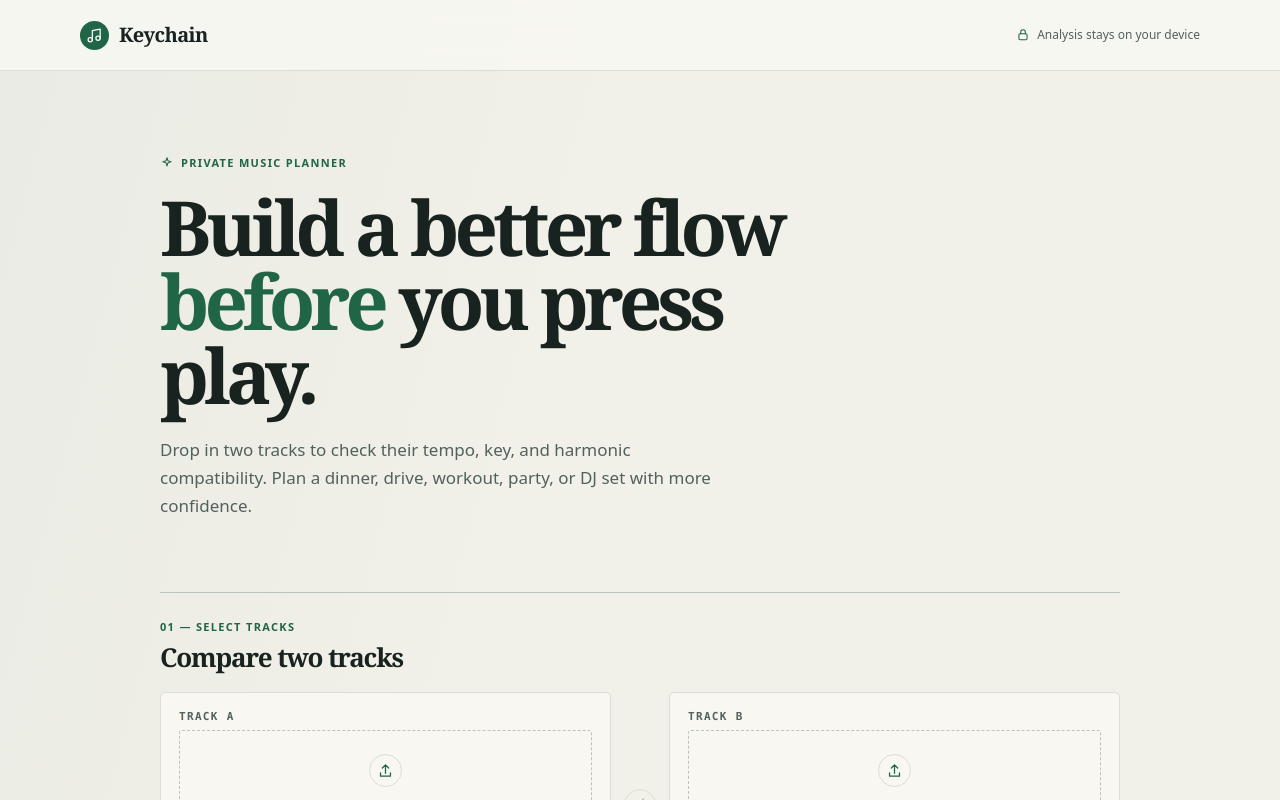
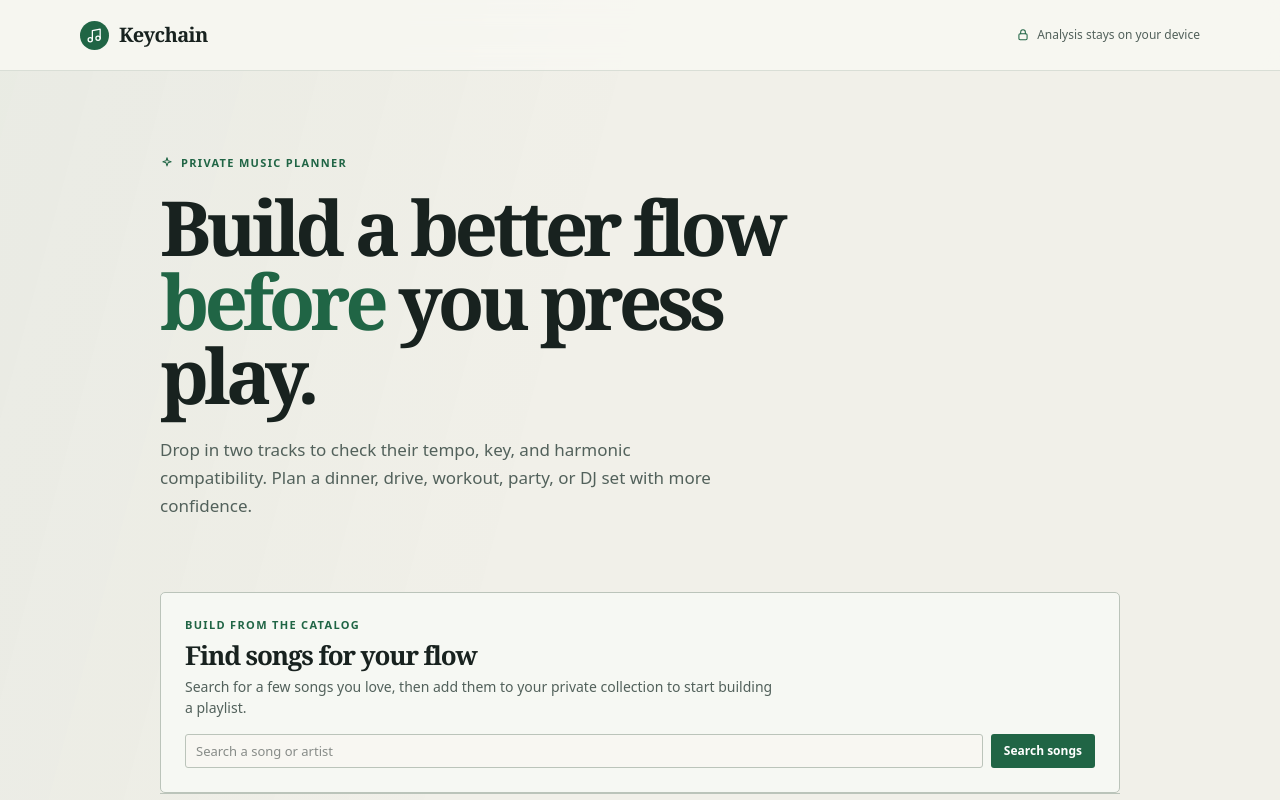
Before and after one commit to jennyy08/Keychain, a Next.js app: page / in a window 1280 px wide. Shown: the top 800 px of the page. Built offline with nearby package versions, Linux system fonts and the light colour scheme.

Commit message:
add Last.fm catalog search

```diff
--- a/app/globals.css
+++ b/app/globals.css
@@ -302,6 +302,128 @@
   margin-top: 72px;
   padding-top: 26px;
   border-top: 1px solid var(--line-strong);
+}
+.catalog-search {
+  margin-top: 48px;
+  padding: 24px;
+  border: 1px solid var(--line-strong);
+  border-radius: 5px;
+  background: #f6f8f3;
+}
+.catalog-search .section-heading {
+  margin-bottom: 8px;
+}
+.catalog-intro {
+  max-width: 590px;
+  margin: 0 0 16px;
+  color: var(--ink-soft);
+  font-size: 14px;
+  line-height: 1.5;
+}
+.catalog-search-form {
+  display: flex;
+  gap: 8px;
+}
+.catalog-search-form label {
+  flex: 1;
+}
+.catalog-search-form input {
+  width: 100%;
+  height: 34px;
+  padding: 0 10px;
+  border: 1px solid var(--line-strong);
+  border-radius: 3px;
+  background: var(--paper);
+  color: var(--ink);
+  font: 13px var(--font-sans);
+}
+.catalog-search-form input:focus {
+  border-color: var(--green);
+  outline: 2px solid rgba(32, 101, 69, 0.16);
+}
+.catalog-message {
+  margin: 12px 0 0;
+  color: var(--green);
+  font-size: 12px;
+  font-weight: 600;
+}
+.catalog-message--error {
+  color: #a34832;
+}
+.catalog-results {
+  display: grid;
+  gap: 7px;
+  margin-top: 16px;
+}
+.catalog-result {
+  display: grid;
+  grid-template-columns: 38px minmax(0, 1fr) auto;
+  align-items: center;
+  gap: 10px;
+  padding: 8px;
+  border: 1px solid var(--line);
+  border-radius: 4px;
+  background: var(--paper);
+}
+.catalog-result img,
+.catalog-artwork-placeholder {
+  width: 38px;
+  height: 38px;
+  border-radius: 3px;
+  object-fit: cover;
+}
+.catalog-artwork-placeholder {
+  display: grid;
+  place-items: center;
+  background: #dfeadd;
+  color: var(--green);
+  font: 18px var(--font-display);
+}
+.catalog-result h3,
+.catalog-result p {
+  overflow: hidden;
+  margin: 0;
+  text-overflow: ellipsis;
+  white-space: nowrap;
+}
+.catalog-result h3 {
+  color: var(--ink);
+  font-size: 13px;
+}
+.catalog-result p {
+  margin-top: 3px;
+  color: var(--ink-faint);
+  font-size: 11px;
+}
+.catalog-result-actions {
+  display: flex;
+  align-items: center;
+  gap: 8px;
+}
+.catalog-result-actions a {
+  color: var(--ink-soft);
+  font: 10px var(--font-mono);
+  text-decoration: underline;
+}
+.catalog-result-actions .quiet-button:disabled {
+  cursor: default;
+  opacity: 0.55;
+}
+.catalog-attribution {
+  margin-top: 4px;
+  color: var(--ink-faint);
+  font: 10px var(--font-mono);
+}
+.catalog-track-artist,
+.catalog-track-status {
+  margin: -5px 0 9px;
+  color: var(--ink-faint);
+  font-size: 11px;
+}
+.catalog-track-status {
+  margin: 0;
+  color: var(--green-dark);
+  font: 10px var(--font-mono);
 }
 .planner-intro {
   max-width: 600px;
--- a/components/HomePage.tsx
+++ b/components/HomePage.tsx
@@ -1,6 +1,7 @@
 "use client";
 
 import { useState, useSyncExternalStore } from "react";
+import CatalogSearch from "@/components/features/CatalogSearch";
 import CompareWorkspace from "@/components/features/CompareWorkspace";
 import LibrarySection from "@/components/features/LibrarySection";
 import MixResults from "@/components/features/MixResults";
@@ -11,6 +12,7 @@ import { camelotCompatibility, toCamelot } from "@/lib/camelot";
 import { decodeAudioFile } from "@/lib/decodeAudio";
 import { downloadComparisons, parseImportedComparisons } from "@/lib/libraryExport";
 import { comparisonsStore, playlistsStore, tracksStore } from "@/lib/localData";
+import type { CatalogTrack } from "@/lib/catalog";
 import type {
   PlaylistProject,
   SavedComparison,
@@ -274,6 +276,36 @@ export default function HomePage() {
     const skipped = successful.length - additions.length;
     return `${additions.length ? `Added ${additions.length} track${additions.length === 1 ? "" : "s"}.` : "No new tracks added."}${skipped ? ` ${skipped} already saved.` : ""}${failures ? ` ${failures} file${failures === 1 ? "" : "s"} couldn’t be analyzed.` : ""}`;
   };
+  const addCatalogTrack = (catalog: CatalogTrack) => {
+    const sourceKey = `${catalog.source}:${catalog.sourceId}`;
+    if (
+      tracks.some(
+        (item) =>
+          item.catalog &&
+          `${item.catalog.source}:${item.catalog.sourceId}` === sourceKey,
+      )
+    )
+      return;
+    updateTracks(
+      [
+        {
+          id: crypto.randomUUID(),
+          savedAt: new Date().toISOString(),
+          catalog,
+          track: {
+            fileName: catalog.title,
+            bpm: 0,
+            key: "?",
+            mode: "",
+            camelot: "?",
+            keyConfidence: 0,
+            duration: catalog.duration ?? 0,
+          },
+        },
+        ...tracks,
+      ].slice(0, 100),
+    );
+  };
   const createPlaylist = () => {
     const name = playlistDraft.name.trim();
     if (!name) return;
@@ -359,6 +391,16 @@ export default function HomePage() {
             Plan a dinner, drive, workout, party, or DJ set with more confidence.
           </p>
         </section>
+        <CatalogSearch
+          savedSourceIds={
+            new Set(
+              tracks.flatMap((item) =>
+                item.catalog ? [`${item.catalog.source}:${item.catalog.sourceId}`] : [],
+              ),
+            )
+          }
+          onAdd={addCatalogTrack}
+        />
         <CompareWorkspace
           fileA={fileA}
           fileB={fileB}
--- /dev/null
+++ b/components/features/CatalogSearch.tsx
@@ -0,0 +1,136 @@
+"use client";
+
+import { useState } from "react";
+import Image from "next/image";
+import type { CatalogSearchResult, CatalogTrack } from "@/lib/catalog";
+
+export default function CatalogSearch({
+  savedSourceIds,
+  onAdd,
+}: {
+  savedSourceIds: Set<string>;
+  onAdd: (track: CatalogTrack) => void;
+}) {
+  const [query, setQuery] = useState("");
+  const [results, setResults] = useState<CatalogSearchResult | null>(null);
+  const [error, setError] = useState<string | null>(null);
+  const [loading, setLoading] = useState(false);
+  const search = async () => {
+    const term = query.trim();
+    if (term.length < 2) {
+      setError("Enter at least two characters to search.");
+      return;
+    }
+    setLoading(true);
+    setError(null);
+    try {
+      const response = await fetch(`/api/catalog/search?q=${encodeURIComponent(term)}`);
+      const payload = (await response.json()) as CatalogSearchResult & {
+        error?: string;
+      };
+      if (!response.ok) throw new Error(payload.error ?? "Catalog search failed.");
+      setResults(payload);
+    } catch (caught) {
+      setResults(null);
+      setError(caught instanceof Error ? caught.message : "Catalog search failed.");
+    } finally {
+      setLoading(false);
+    }
+  };
+  return (
+    <section className="catalog-search" aria-labelledby="catalog-search-title">
+      <div className="section-heading">
+        <div>
+          <p className="section-kicker">Build from the catalog</p>
+          <h2 id="catalog-search-title">Find songs for your flow</h2>
+        </div>
+      </div>
+      <p className="catalog-intro">
+        Search for a few songs you love, then add them to your private collection to
+        start building a playlist.
+      </p>
+      <form
+        className="catalog-search-form"
+        onSubmit={(event) => {
+          event.preventDefault();
+          void search();
+        }}
+      >
+        <label>
+          <span className="sr-only">Search the Last.fm catalog</span>
+          <input
+            value={query}
+            onChange={(event) => setQuery(event.target.value)}
+            placeholder="Search a song or artist"
+            maxLength={100}
+          />
+        </label>
+        <button className="save-button" type="submit" disabled={loading}>
+          {loading ? "Searching…" : "Search songs"}
+        </button>
+      </form>
+      {error && (
+        <p className="catalog-message catalog-message--error" role="alert">
+          {error}
+        </p>
+      )}
+      {results && (
+        <div className="catalog-results">
+          {results.tracks.length ? (
+            results.tracks.map((track) => {
+              const saved = savedSourceIds.has(`${track.source}:${track.sourceId}`);
+              return (
+                <article className="catalog-result" key={track.id}>
+                  {track.artworkUrl ? (
+                    <Image
+                      src={track.artworkUrl}
+                      alt=""
+                      width={38}
+                      height={38}
+                      unoptimized
+                    />
+                  ) : (
+                    <span className="catalog-artwork-placeholder" aria-hidden="true">
+                      ♪
+                    </span>
+                  )}
+                  <div>
+                    <h3>{track.title}</h3>
+                    <p>{track.artist}</p>
+                  </div>
+                  <div className="catalog-result-actions">
+                    {track.externalUrl && (
+                      <a href={track.externalUrl} target="_blank" rel="noreferrer">
+                        View
+                      </a>
+                    )}
+                    <button
+                      className="quiet-button"
+                      type="button"
+                      disabled={saved}
+                      onClick={() => onAdd(track)}
+                    >
+                      {saved ? "In collection" : "Add"}
+                    </button>
+                  </div>
+                </article>
+              );
+            })
+          ) : (
+            <p className="empty-library">No songs found. Try a more specific search.</p>
+          )}
+          {results.attribution && (
+            <a
+              className="catalog-attribution"
+              href={results.attribution.url}
+              target="_blank"
+              rel="noreferrer"
+            >
+              {results.attribution.label}
+            </a>
+          )}
+        </div>
+      )}
+    </section>
+  );
+}
--- a/components/features/LibrarySection.tsx
+++ b/components/features/LibrarySection.tsx
@@ -73,13 +73,22 @@ function SavedTrackCard({
     year: "numeric",
   }).format(new Date(item.savedAt));
   const { track } = item;
+  const isCatalogTrack = Boolean(item.catalog);
+  const title = item.catalog?.title ?? track.fileName;
+  const artist = item.catalog?.artist;
   return (
     <article className="saved-track-card">
       <div>
         <p className="saved-date">{date}</p>
-        <p className="saved-track-name" title={track.fileName}>
-          {track.fileName}
+        <p className="saved-track-name" title={title}>
+          {title}
         </p>
+        {artist && <p className="catalog-track-artist">{artist}</p>}
+        {isCatalogTrack ? (
+          <p className="catalog-track-status">
+            Catalog track · transition data coming next
+          </p>
+        ) : (
           <div className="saved-track-metrics">
             <span>{track.bpm.toFixed(1)} BPM</span>
             <span>
@@ -87,6 +96,7 @@ function SavedTrackCard({
             </span>
             <b>{track.camelot}</b>
           </div>
+        )}
         <div className="track-details">
           <button
             className={
--- a/lib/types.ts
+++ b/lib/types.ts
@@ -25,6 +25,7 @@ export type SavedTrack = {
   id: string;
   savedAt: string;
   track: TrackResult;
+  catalog?: CatalogTrack;
   rating?: number;
   favorite?: boolean;
   note?: string;
@@ -42,3 +43,4 @@ export type PlaylistProject = {
   endEnergy: string;
   trackIds?: string[];
 };
+import type { CatalogTrack } from "@/lib/catalog";
```
Also changed, not shown: components/features/PlaylistPlanner.tsx (+40 -8 lines). Lines whose indentation alone changed are shown as unchanged.
